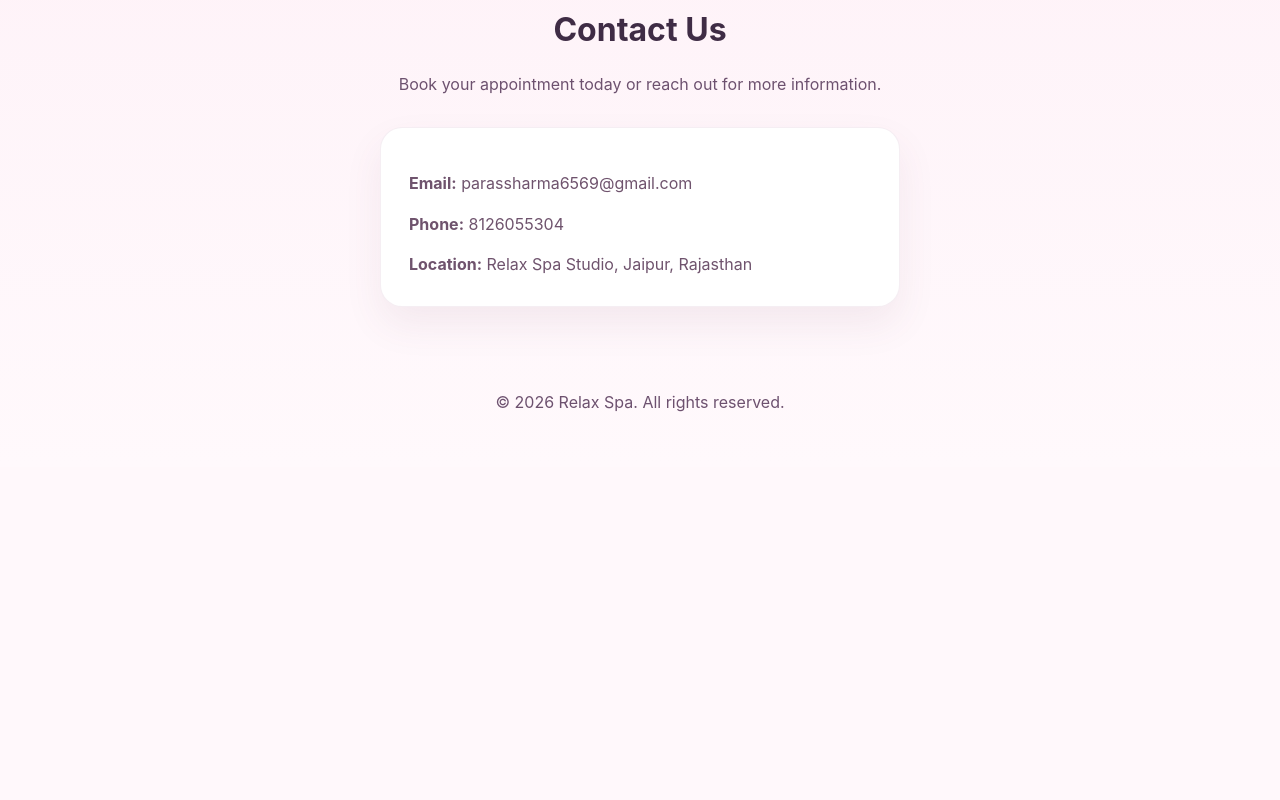
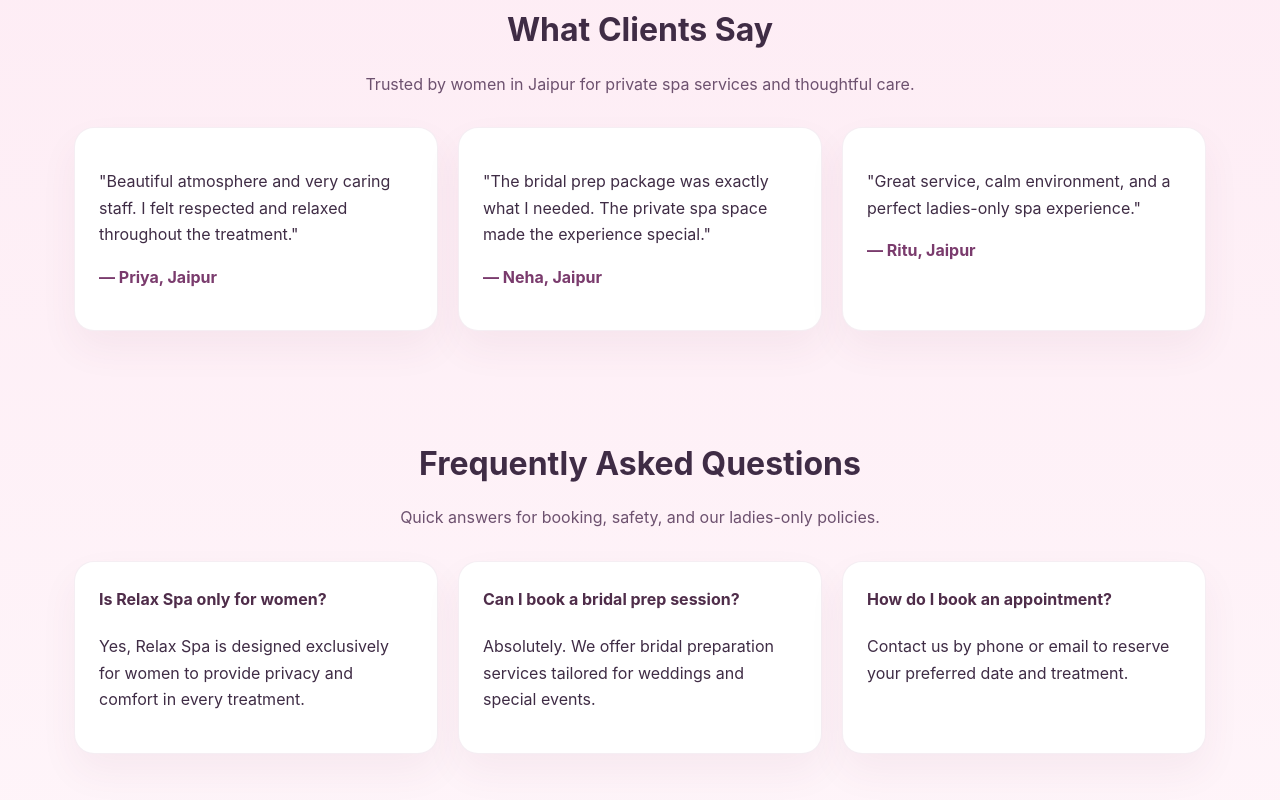
Before and after one commit to prs306/spa-website, a React (Vite) app: page / in a window 1280 px wide. Shown: the part 2120-2920 px from the top of the page. Before the commit the page ends 2587 px from the top, so only its background shows below. Built offline with nearby package versions, Linux system fonts and the light colour scheme.

Commit message:
Improve site SEO and add testimonials/FAQ for faster Google Console approval

```diff
--- a/index.html
+++ b/index.html
@@ -4,7 +4,10 @@
     <meta charset="UTF-8" />
     <link rel="icon" type="image/svg+xml" href="/vite.svg" />
     <meta name="viewport" content="width=device-width, initial-scale=1.0" />
-    <title>Spa Website</title>
+    <meta name="description" content="Relax Spa is a women-only wellness studio in Jaipur offering massage therapy, facials, bridal prep, herbal steam baths and yoga. Book your appointment today for private spa care." />
+    <meta name="theme-color" content="#fbe7f2" />
+    <meta name="robots" content="index, follow" />
+    <title>Relax Spa | Ladies Only Wellness Studio in Jaipur</title>
   </head>
   <body>
     <div id="root"></div>
--- a/src/App.css
+++ b/src/App.css
@@ -210,6 +210,33 @@
   margin: 0 auto;
 }
 
+.testimonial-grid,
+.faq-grid {
+  display: grid;
+  gap: 20px;
+  grid-template-columns: repeat(3, minmax(0, 1fr));
+}
+
+.testimonial-card,
+.faq-item {
+  background: #ffffff;
+  border-radius: 20px;
+  padding: 24px;
+  border: 1px solid rgba(189, 151, 181, 0.16);
+  box-shadow: 0 18px 38px rgba(119, 58, 91, 0.06);
+}
+
+.testimonial-author {
+  margin-top: 16px;
+  font-weight: 700;
+  color: #7a3b6d;
+}
+
+.faq-item h4 {
+  margin-top: 0;
+  color: #4f2d4a;
+}
+
 .footer {
   text-align: center;
   padding: 26px 0 12px;
@@ -218,7 +245,9 @@
 
 @media (max-width: 900px) {
   .feature-grid,
-  .service-grid {
+  .service-grid,
+  .testimonial-grid,
+  .faq-grid {
     grid-template-columns: repeat(2, minmax(0, 1fr));
   }
 
@@ -242,7 +271,9 @@
   }
 
   .feature-grid,
-  .service-grid {
+  .service-grid,
+  .testimonial-grid,
+  .faq-grid {
     grid-template-columns: 1fr;
   }
 
--- a/src/App.tsx
+++ b/src/App.tsx
@@ -105,6 +105,48 @@
           </div>
         </section>
 
+        <section id="testimonials" className="section testimonials-section">
+          <div className="section-header">
+            <h2>What Clients Say</h2>
+            <p>Trusted by women in Jaipur for private spa services and thoughtful care.</p>
+          </div>
+          <div className="testimonial-grid">
+            <article className="testimonial-card">
+              <p>"Beautiful atmosphere and very caring staff. I felt respected and relaxed throughout the treatment."</p>
+              <p className="testimonial-author">— Priya, Jaipur</p>
+            </article>
+            <article className="testimonial-card">
+              <p>"The bridal prep package was exactly what I needed. The private spa space made the experience special."</p>
+              <p className="testimonial-author">— Neha, Jaipur</p>
+            </article>
+            <article className="testimonial-card">
+              <p>"Great service, calm environment, and a perfect ladies-only spa experience."</p>
+              <p className="testimonial-author">— Ritu, Jaipur</p>
+            </article>
+          </div>
+        </section>
+
+        <section id="faq" className="section faq-section">
+          <div className="section-header">
+            <h2>Frequently Asked Questions</h2>
+            <p>Quick answers for booking, safety, and our ladies-only policies.</p>
+          </div>
+          <div className="faq-grid">
+            <article className="faq-item">
+              <h4>Is Relax Spa only for women?</h4>
+              <p>Yes, Relax Spa is designed exclusively for women to provide privacy and comfort in every treatment.</p>
+            </article>
+            <article className="faq-item">
+              <h4>Can I book a bridal prep session?</h4>
+              <p>Absolutely. We offer bridal preparation services tailored for weddings and special events.</p>
+            </article>
+            <article className="faq-item">
+              <h4>How do I book an appointment?</h4>
+              <p>Contact us by phone or email to reserve your preferred date and treatment.</p>
+            </article>
+          </div>
+        </section>
+
         <section id="contact" className="section contact-section">
           <div className="section-header">
             <h2>Contact Us</h2>
```
